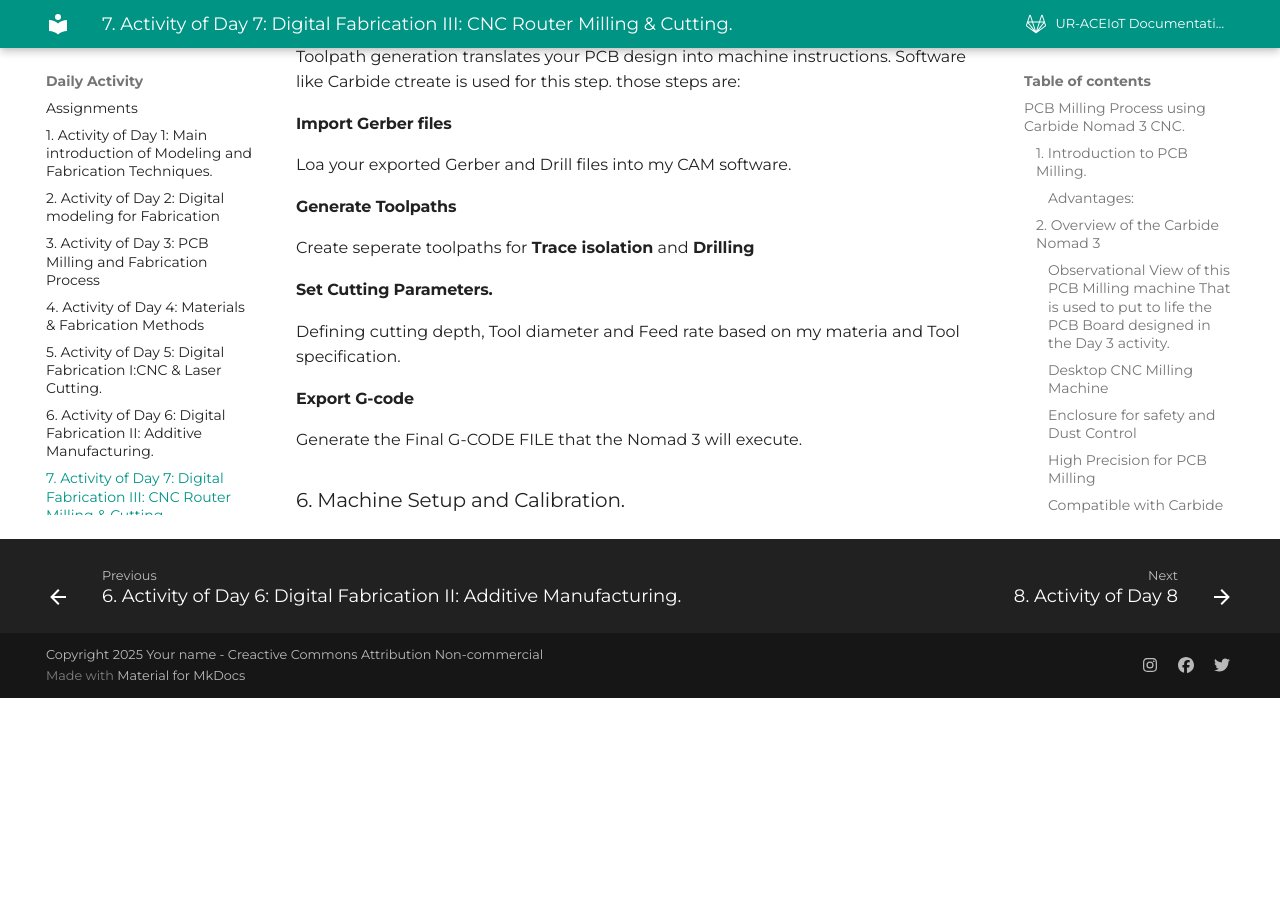
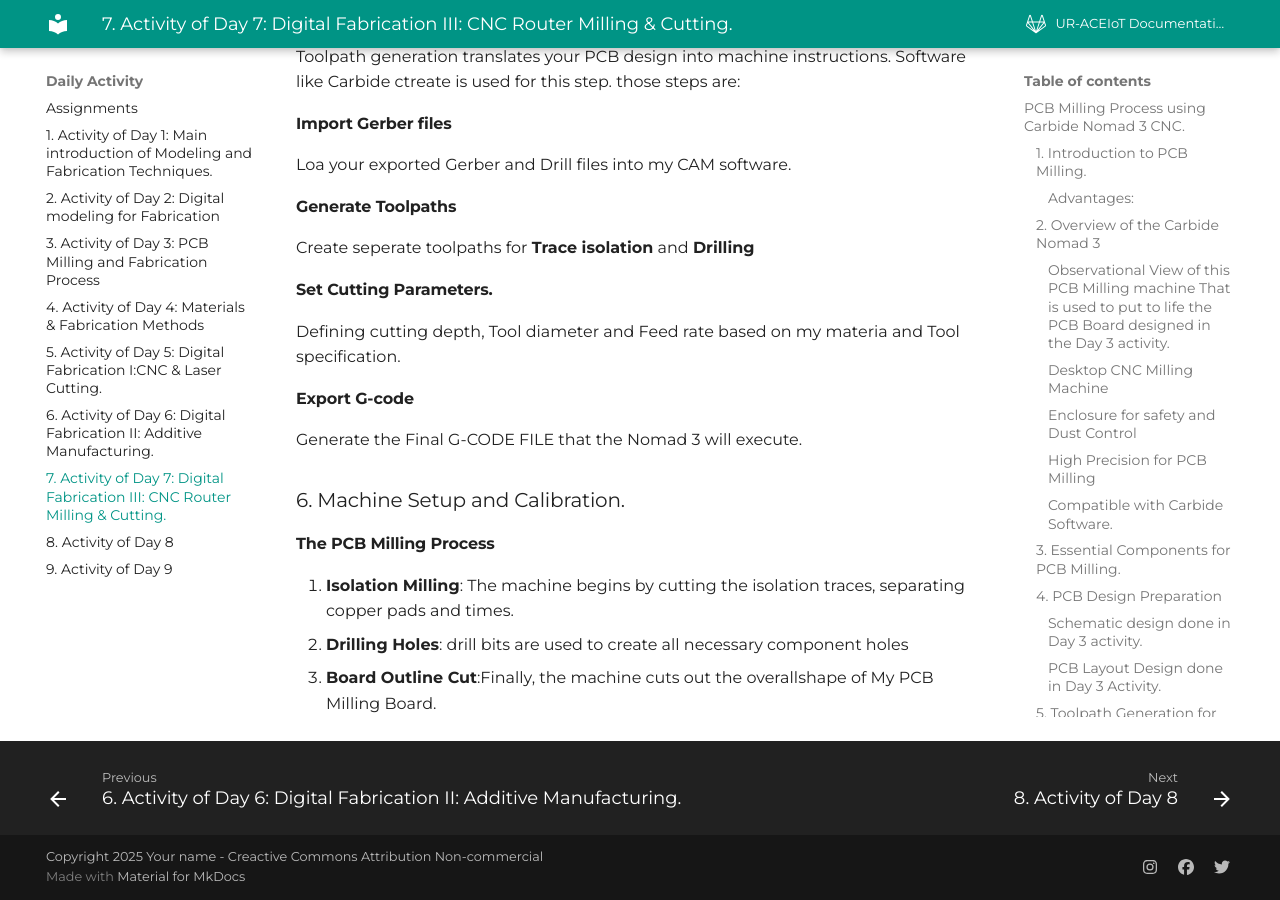
Before and after one commit to izesa/Modeling-and-Fabrication-Techniques, an MkDocs documentation site: the page built from docs/Daily-Activity/day_7.md, in a window 1280 px wide and 900 px high, scrolled down 2733 px. Built offline with MkDocs 1.6.1 and Material for MkDocs 9.7.7, drawn with Linux system fonts in a browser that asks for light colours; before the commit the page ends 3431 px from its top, so only the background shows below that.

Commit message:
modified:   docs/Daily-Activity/day_7.md

```diff
--- a/docs/Daily-Activity/day_7.md
+++ b/docs/Daily-Activity/day_7.md
@@ -49,3 +49,7 @@ Defining cutting depth, Tool diameter and Feed rate based on my materia and Tool
 Generate the Final G-CODE FILE that the Nomad 3 will execute.
 
 ### 6. Machine Setup and Calibration.
+#### The PCB Milling Process
+1. **Isolation Milling**: The machine begins by cutting the isolation traces, separating copper pads and times.
+2. **Drilling Holes**: drill bits are used to create all necessary component holes
+3. **Board Outline Cut**:Finally, the machine cuts out the overallshape of My PCB Milling Board.
```
